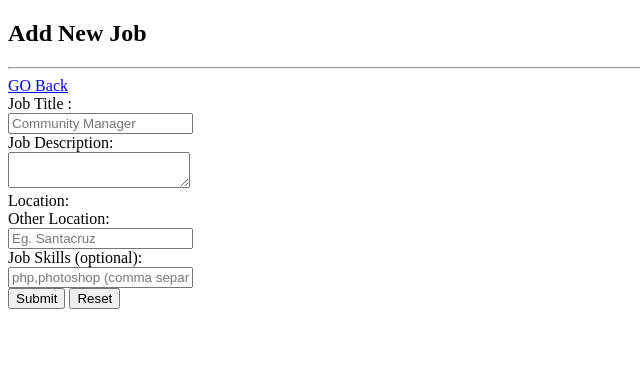
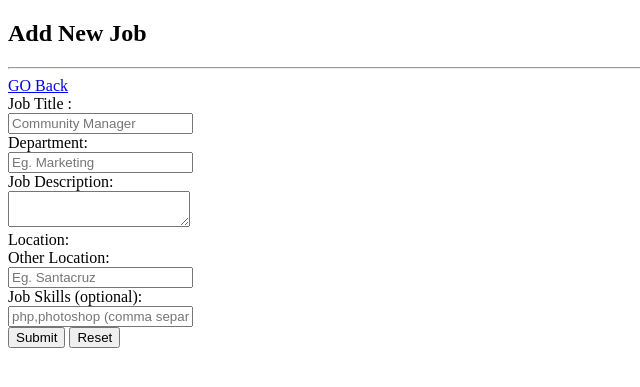
Before and after one commit to anshulg28/dashboadLive, a CodeIgniter app: the page made by application/views/CareerAddView.php in a window 1280 px wide. Shown: the top 387 px of the page, without its empty margins (0-640 px from the left). Run offline with CodeIgniter, Linux system fonts and the light colour scheme; data that the repository does not hold is empty.

Commit message:
careers page added

```diff
--- a/application/views/CareerAddView.php
+++ b/application/views/CareerAddView.php
@@ -20,6 +20,12 @@
                         <label class="control-label col-sm-2" for="jobTitle">Job Title :</label>
                         <div class="col-sm-10">
                             <input type="text" name="jobTitle" class="form-control" id="jobTitle" placeholder="Community Manager" required>
+                        </div>
+                    </div>
+                    <div class="form-group">
+                        <label class="control-label col-sm-2" for="jobDepartment">Department: </label>
+                        <div class="col-sm-10">
+                            <input type="text" name="jobDepartment" class="form-control" id="jobDepartment" placeholder="Eg. Marketing">
                         </div>
                     </div>
                     <div class="form-group">
@@ -55,7 +61,7 @@
                     <div class="form-group hide" id="otherPanel">
                         <label class="control-label col-sm-2" for="otherLocation">Other Location:</label>
                         <div class="col-sm-10">
-                            <input type="text" name="otherLocation" class="form-control" id="otherLocation" placeholder="Eg. Santacruz" required>
+                            <input type="text" name="otherLocation" class="form-control" id="otherLocation" placeholder="Eg. Santacruz">
                         </div>
                     </div>
                     <div class="form-group">
@@ -82,5 +88,17 @@
     CKEDITOR.replace( 'jobDescription' );
     CKEDITOR.config.enterMode = CKEDITOR.ENTER_BR;
     CKEDITOR.config.shiftEnterMode = CKEDITOR.ENTER_P;
+    $(document).on('change','select[name="locId"]',function(){
+        if($(this).val() == 'other')
+        {
+            $('#otherPanel').removeClass('hide');
+            $('#otherPanel #otherLocation').attr('required','required');
+        }
+        else
+        {
+            $('#otherPanel').addClass('hide').val('');
+            $('#otherPanel #otherLocation').removeAttr('required');
+        }
+    });
 </script>
 </html>
```
Also changed, not shown: application/views/CareerEditView.php (+7 -0 lines).
